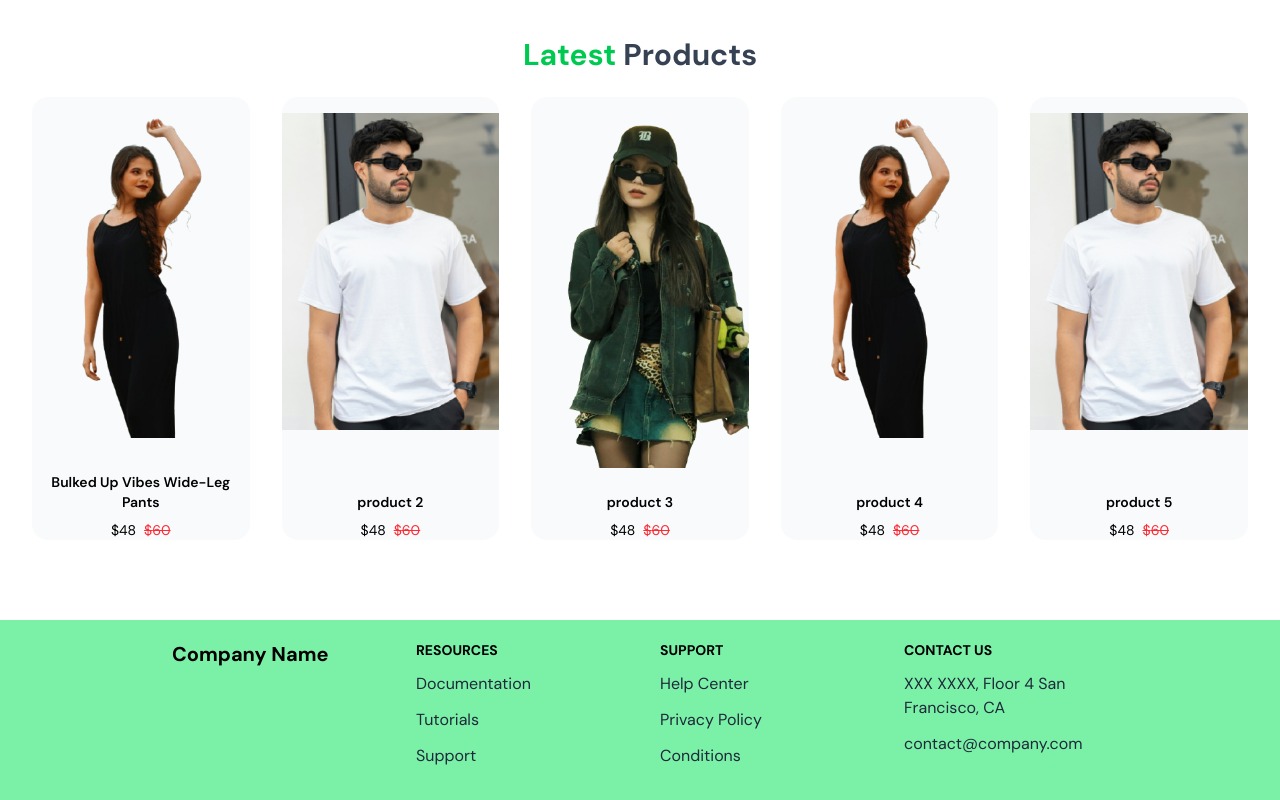
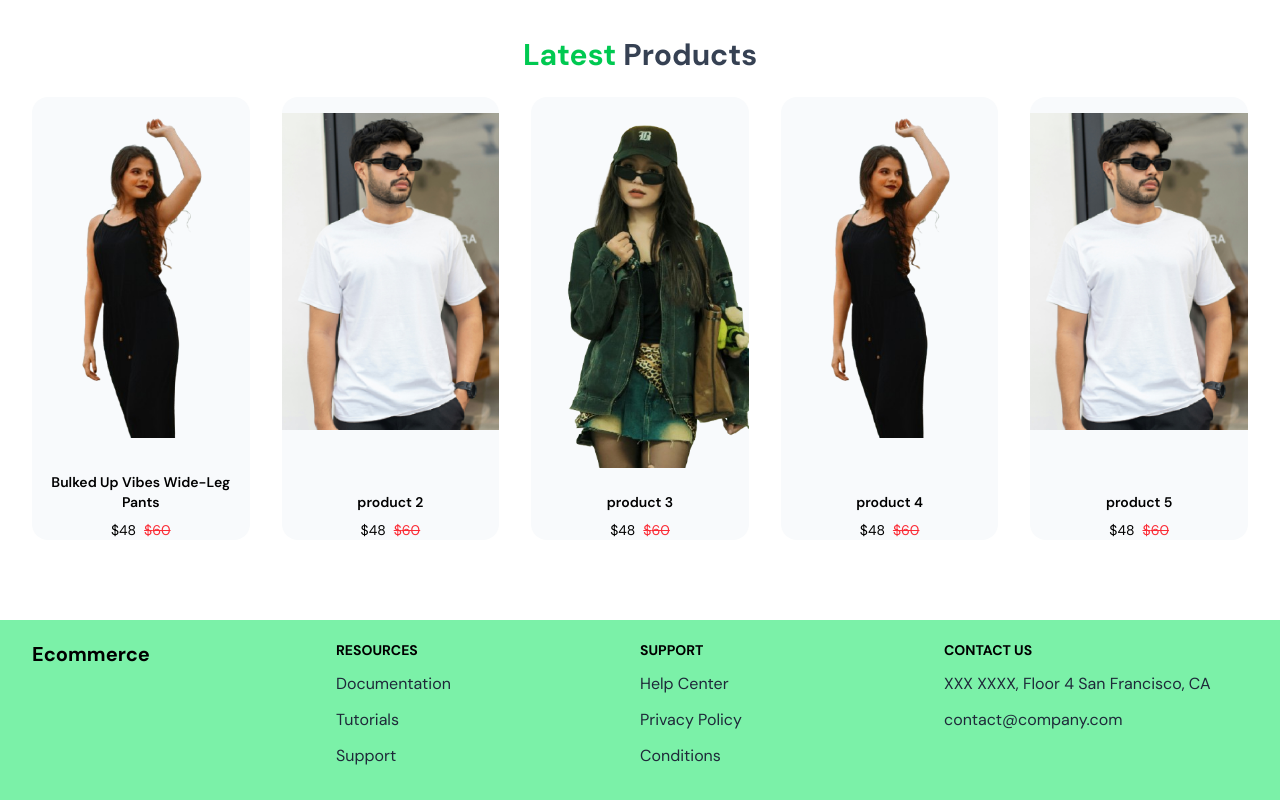
Before and after one commit to asfahan09/React-frontend, a React app: page / in a window 1280 px wide. Shown: the part 1477-2277 px from the top of the page. Built offline with nearby package versions, Linux system fonts and the light colour scheme; the HTML template or start-up script is replaced by a standard one.

Commit message:
add marding footer section on top

```diff
--- a/src/components/layout/Footer.jsx
+++ b/src/components/layout/Footer.jsx
@@ -4,13 +4,13 @@ function Footer() {
   return (
     <footer>
       <div className="bg-green-300">
-        <div className="max-w-screen-lg px-4 sm:px-6 text-gray-800 sm:grid md:grid-cols-4 sm:grid-cols-2 mx-auto">
+        <div className="max-w-360  px-5 lg:px-8  text-gray-800 sm:grid md:grid-cols-4 sm:grid-cols-2 mx-auto">
 
-          <div className="p-5">
-            <h3 className="font-bold text-xl text-black">Company Name</h3>
+          <div className="py-5">
+            <h3 className="font-bold text-xl text-black">Ecommerce</h3>
           </div>
 
-          <div className="p-5">
+          <div className="py-5">
             <div className="text-sm uppercase text-black font-bold">
               Resources
             </div>
@@ -19,7 +19,7 @@ function Footer() {
             <a className="my-3 block" href="#">Support</a>
           </div>
 
-          <div className="p-5">
+          <div className="py-5">
             <div className="text-sm uppercase text-black font-bold">
               Support
             </div>
@@ -28,7 +28,7 @@ function Footer() {
             <a className="my-3 block" href="#">Conditions</a>
           </div>
 
-          <div className="p-5">
+          <div className="py-5">
             <div className="text-sm uppercase text-black font-bold">
               Contact us
             </div>
```
